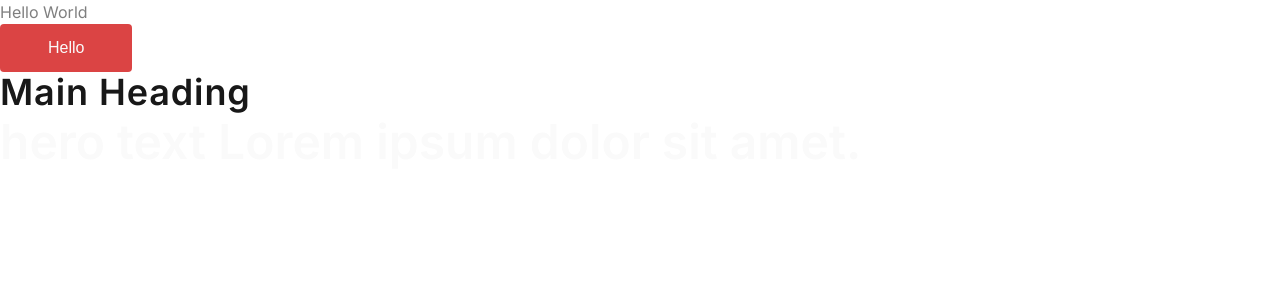
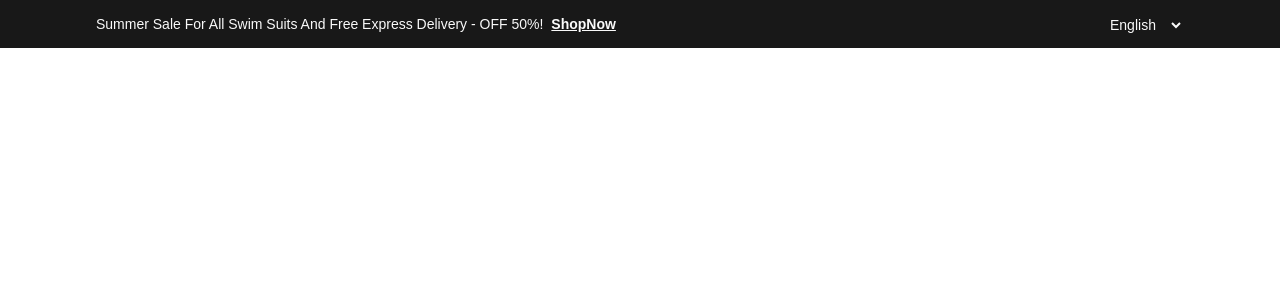
Before and after one commit to km-saifullah/tech-nest, a Next.js app in the folder client/: page / in a window 1280 px wide. Shown: the top 300 px of the page. Built offline with nearby package versions, Linux system fonts and the light colour scheme.

Commit message:
header design done

```diff
--- a/client/src/app/layout.jsx
+++ b/client/src/app/layout.jsx
@@ -1,7 +1,5 @@
-import { Inter } from "next/font/google";
+import Header from "@/components/Header";
 import "./globals.css";
-
-const inter = Inter({ subsets: ["latin"] });
 
 export const metadata = {
   title: "Create Next App",
@@ -11,7 +9,10 @@ export const metadata = {
 export default function RootLayout({ children }) {
   return (
     <html lang="en">
-      <body className={inter.className}>{children}</body>
+      <body>
+        <Header />
+        {children}
+      </body>
     </html>
   );
 }
--- a/client/src/app/page.jsx
+++ b/client/src/app/page.jsx
@@ -1,10 +1,3 @@
 export default function Home() {
-  return (
-    <main>
-      <h1 className="font-inter text-text">Hello World</h1>
-      <button className="btn">Hello</button>
-      <h2 className="main-heading"> Main Heading</h2>
-      <h1 className="hero-text">hero text Lorem ipsum dolor sit amet.</h1>
-    </main>
-  );
+  return <main></main>;
 }
--- /dev/null
+++ b/client/src/app/signup/page.jsx
@@ -0,0 +1,5 @@
+const Signup = () => {
+  return <div>Signup</div>;
+};
+
+export default Signup;
--- /dev/null
+++ b/client/src/components/Header.jsx
@@ -0,0 +1,36 @@
+import Link from "next/link";
+
+const Header = () => {
+  return (
+    <header className="py-3 bg-primary">
+      <div className="container">
+        <div className="flex items-end justify-between ">
+          <div className="flex items-center justify-center gap-x-2">
+            <p className="text-light font-normal leading-[21px] text-[14px] font-poppins">
+              Summer Sale For All Swim Suits And Free Express Delivery - OFF
+              50%!
+            </p>
+            <Link
+              href={"#"}
+              className="text-light font-semibold leading-6 text-[14px] font-poppins underline"
+            >
+              ShopNow
+            </Link>
+          </div>
+          <div>
+            <select
+              name="English"
+              id=""
+              className="bg-transparent border-none border-transparent text-light px-3 outline-none outline-transparent text-[14px] font-normal font-poppins leading-[21px]"
+            >
+              <option>English</option>
+              <option>Bangla</option>
+            </select>
+          </div>
+        </div>
+      </div>
+    </header>
+  );
+};
+
+export default Header;
```
